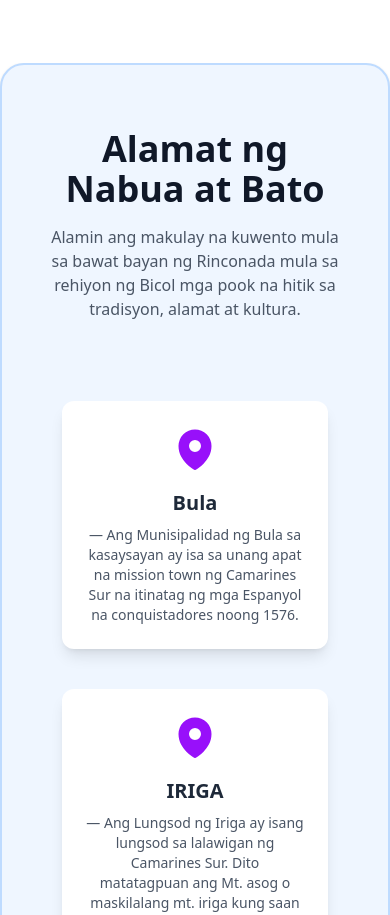
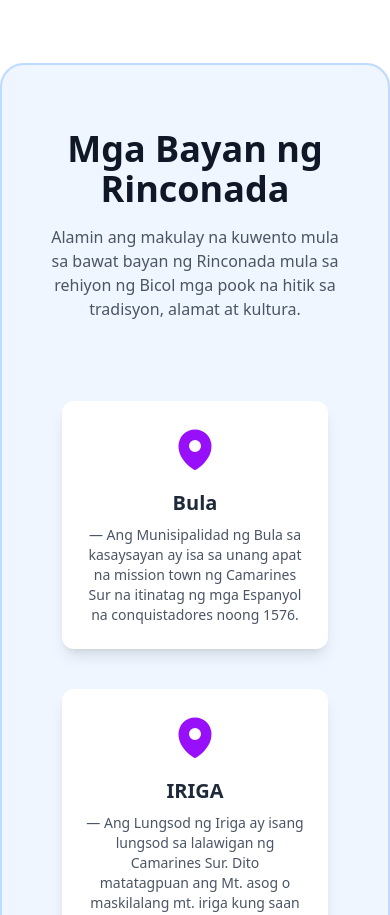
Before and after one commit to CODERELY07/tintin, a React (Vite) app: page / in a window 390 px wide. Shown: the part 1700-2615 px from the top of the page. Built offline with nearby package versions, Linux system fonts and the light colour scheme.

Commit message:
add final

```diff
--- a/src/pages/About.jsx
+++ b/src/pages/About.jsx
@@ -39,7 +39,7 @@ const About = () => {
             <motion.p
               key={i}
               variants={fadeInUp}
-              className="text-lg md:text-xl text-gray-700 mb-6 leading-relaxed"
+              className="text-lg indent-8 md:text-xl text-gray-700 mb-6 leading-relaxed"
             >
               {text}
             </motion.p>
@@ -65,7 +65,7 @@ const About = () => {
             <motion.p
               key={i}
               variants={fadeInUp}
-              className="text-lg md:text-xl text-gray-700 mb-6 leading-relaxed"
+              className="text-lg indent-8 md:text-xl text-gray-700 mb-6 leading-relaxed"
             >
               {text}
             </motion.p>
--- a/src/pages/Home.jsx
+++ b/src/pages/Home.jsx
@@ -58,7 +58,7 @@ export default function Home() {
       <VideoSection/>
       <div className="bg-blue-50 px-10 py-16 md:mx-10 rounded-3xl border border-2 border  border-blue-200 shadow-sm">
         <div className="text-center mb-12">
-          <h2 className="text-4xl font-bold text-gray-900">Alamat ng Nabua at Bato</h2>
+          <h2 className="text-4xl font-bold text-gray-900">Mga Bayan ng Rinconada</h2>
           <p className="mt-4 text-gray-600 max-w-3xl mx-auto">
              Alamin ang makulay na kuwento mula sa bawat bayan ng Rinconada mula sa rehiyon ng Bicol mga pook na hitik sa tradisyon, alamat at kultura.
           </p>
```
